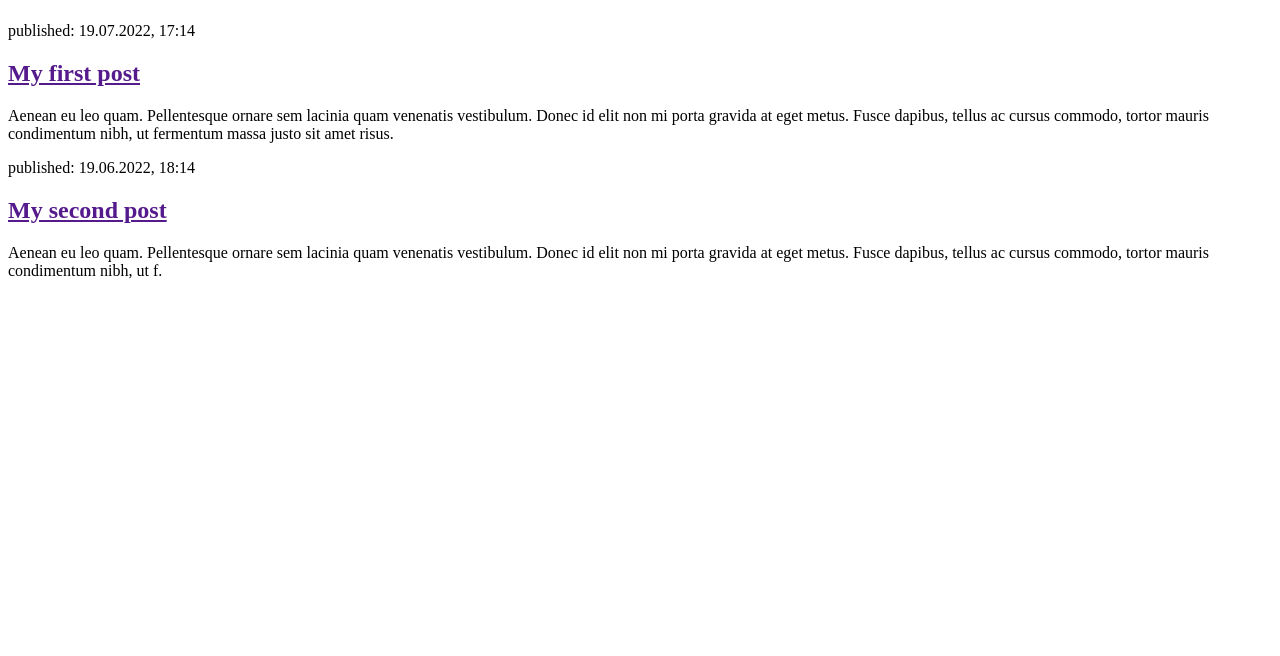
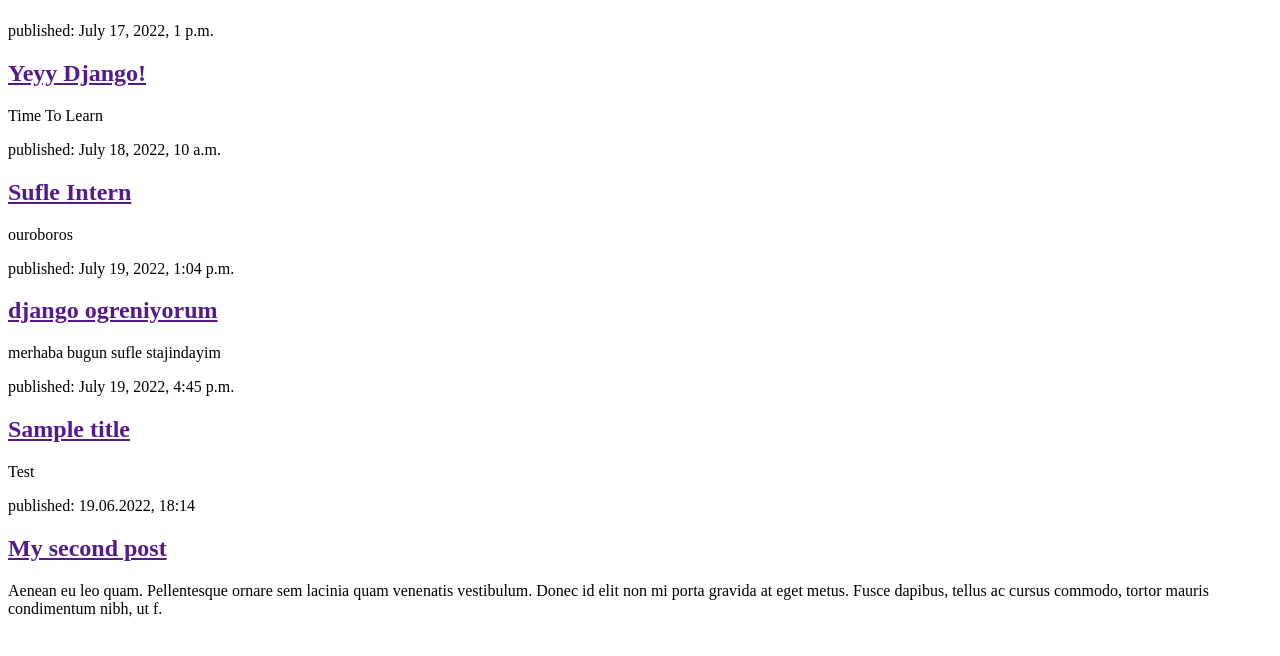
Before and after one commit to isilaykmbk/my-first-blog, a Django app: page / in a window 1280 px wide. Shown: the part 58-714 px from the top of the page. Run offline with Django 3.2, Linux system fonts and the light colour scheme; data comes from the database, SQL or seed files in the repository; both versions use the stored data as it was after the commit.

Commit message:
Modified templates to display posts from database.

```diff
--- a/blog/templates/blog/post_list.html
+++ b/blog/templates/blog/post_list.html
@@ -8,11 +8,14 @@
             <h1><a href="/">Django Girls Blog</a></h1>
         </header>
 
-        <article>
-            <time>published: 19.07.2022, 17:14</time>
-            <h2><a href="">My first post</a></h2>
-            <p>Aenean eu leo quam. Pellentesque ornare sem lacinia quam venenatis vestibulum. Donec id elit non mi porta gravida at eget metus. Fusce dapibus, tellus ac cursus commodo, tortor mauris condimentum nibh, ut fermentum massa justo sit amet risus.</p>
-        </article>
+        {% for post in posts %}
+            <article>
+                <time> published: {{post.published_date}}</time>
+                <h2><a href="">{{ post.title }}</a></h2>
+                <p>{{ post.text|linebreaksbr }}</p>
+
+            </article>
+        {% endfor %}
 
         <article>
             <time>published: 19.06.2022, 18:14</time>
--- a/blog/views.py
+++ b/blog/views.py
@@ -1,7 +1,8 @@
 from django.shortcuts import render
-
+from .models import Post
+from django.utils import timezone
 
 def post_list(request):
-    return render(request, 'blog/post_list.html', {})
-
+    posts = Post.objects.filter(published_date__lte=timezone.now()).order_by('published_date')
+    return render(request, 'blog/post_list.html', {'posts': posts})
 # Create your views here.
```
Also changed, not shown: db.sqlite3.
